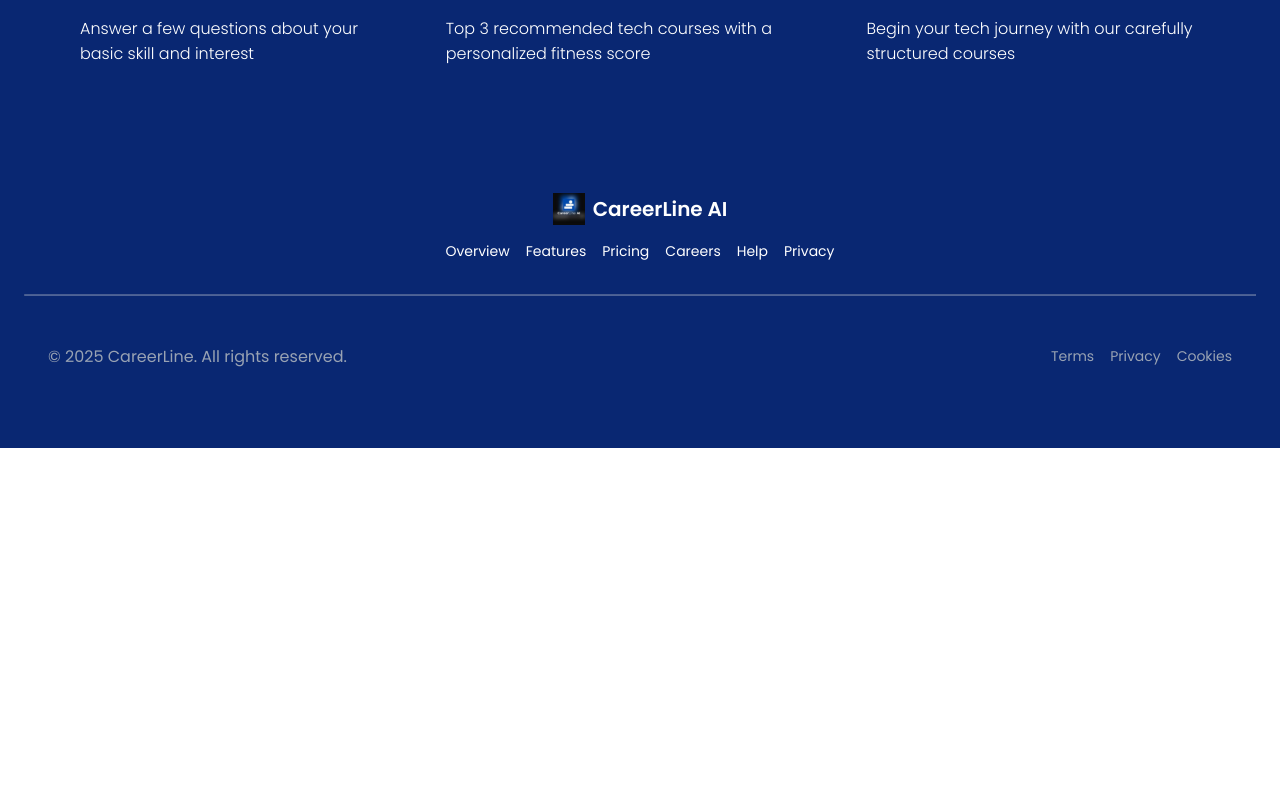
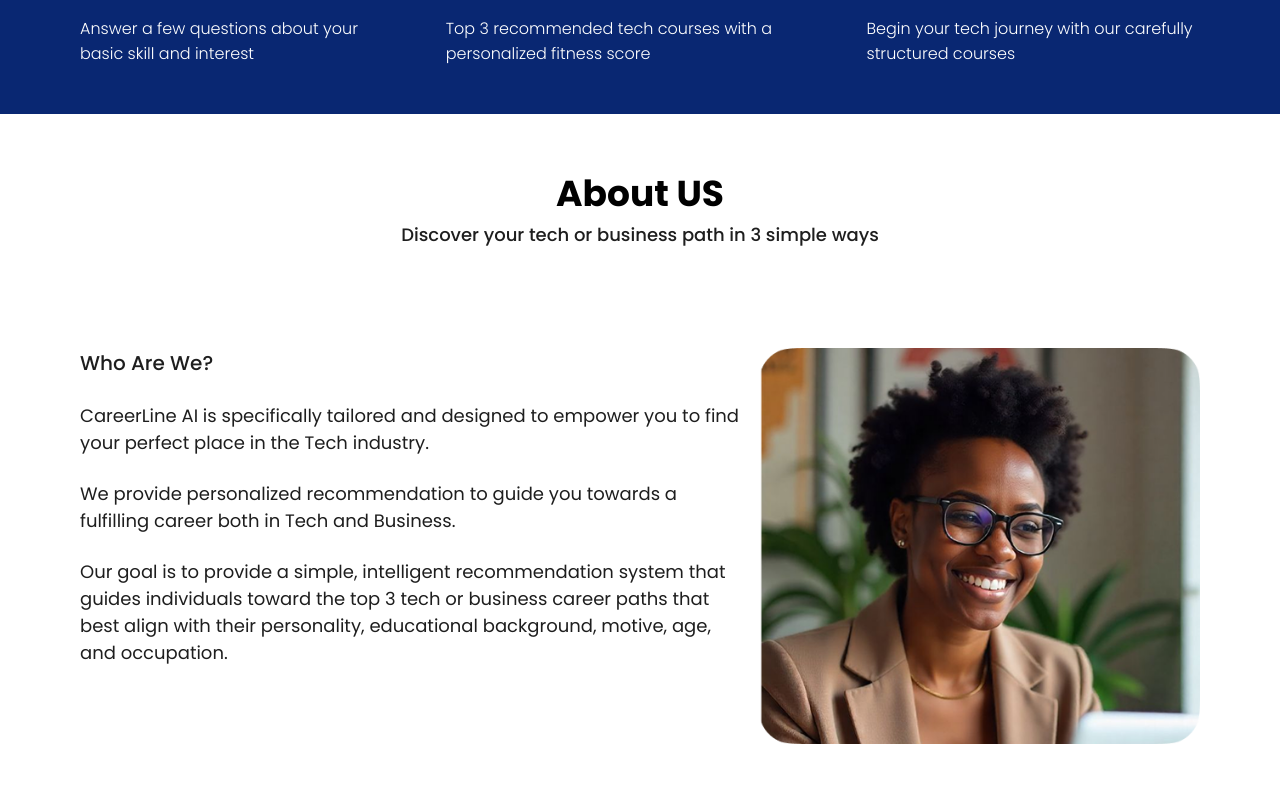
Before and after one commit to salesplat-x/careerline-web, a React (Vite) app: page / in a window 1280 px wide. Shown: the part 1128-1920 px from the top of the page. Before the commit the page ends 1576 px from the top, so only its background shows below. Built offline with nearby package versions, Linux system fonts and the light colour scheme.

Commit message:
feat: add about us section (#9)

```diff
--- /dev/null
+++ b/src/components/AboutUs/AboutUs.module.scss
@@ -0,0 +1,16 @@
+.content {
+  display: flex;
+  gap: 16px;
+
+  @media screen and (max-width: 1024px) {
+    flex-direction: column;
+    align-items: center;
+  }
+}
+
+.image {
+  width: 449px;
+  max-width: 100%;
+  height: 396px;
+  max-height: 100%;
+}
--- /dev/null
+++ b/src/components/AboutUs/AboutUs.tsx
@@ -0,0 +1,36 @@
+import { HeroText, MediumText, SubheadingText } from '../Text';
+import girl from '../../../public/smiling-girl.png';
+import styles from './AboutUs.module.scss';
+
+export const AboutUs = () => (
+  <div>
+    <div className="text-center py-13">
+      <HeroText variant="black" weight="bold">
+        About US
+      </HeroText>
+      <MediumText weight="medium">Discover your tech or business path in 3 simple ways</MediumText>
+    </div>
+    <div className="py-12 px-20">
+      <div className={styles.content}>
+        <div className="d-flex flex-column gap-6">
+          <SubheadingText weight="medium">Who Are We?</SubheadingText>
+
+          <MediumText>
+            CareerLine AI is specifically tailored and designed to empower you to find your perfect
+            place in the Tech industry.
+          </MediumText>
+          <MediumText>
+            We provide personalized recommendation to guide you towards a fulfilling career both in
+            Tech and Business.
+          </MediumText>
+          <MediumText>
+            Our goal is to provide a simple, intelligent recommendation system that guides
+            individuals toward the top 3 tech or business career paths that best align with their
+            personality, educational background, motive, age, and occupation.
+          </MediumText>
+        </div>
+        <img src={girl} alt="smiling girl" className={styles.image} />
+      </div>
+    </div>
+  </div>
+);
--- /dev/null
+++ b/src/components/AboutUs/index.ts
@@ -0,0 +1 @@
+export * from './AboutUs';
--- a/src/components/HowItWorks/HowItWorks.tsx
+++ b/src/components/HowItWorks/HowItWorks.tsx
@@ -36,7 +36,7 @@ export const HowItWorks = () => {
           How It works
         </HeroText>
         <MediumText weight="medium">
-          Discover your tech or business path in 3 simple ways
+          CareerLine AI, built specifically for your tech transition journey
         </MediumText>
       </div>
       <div
--- a/src/components/index.ts
+++ b/src/components/index.ts
@@ -4,3 +4,4 @@ export * from './Hero';
 export * from './Text';
 export * from './Button';
 export * from './HowItWorks';
+export * from './AboutUs';
--- a/src/pages/Home.tsx
+++ b/src/pages/Home.tsx
@@ -1,8 +1,9 @@
-import { Hero, HowItWorks } from '../components';
+import { AboutUs, Hero, HowItWorks } from '../components';
 
 export const Home = () => (
   <>
     <Hero />
     <HowItWorks />
+    <AboutUs />
   </>
 );
```
Also changed, not shown: public/smiling-girl.png (added).
